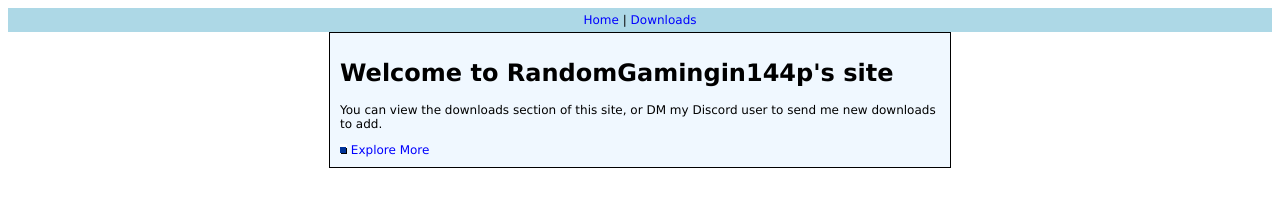
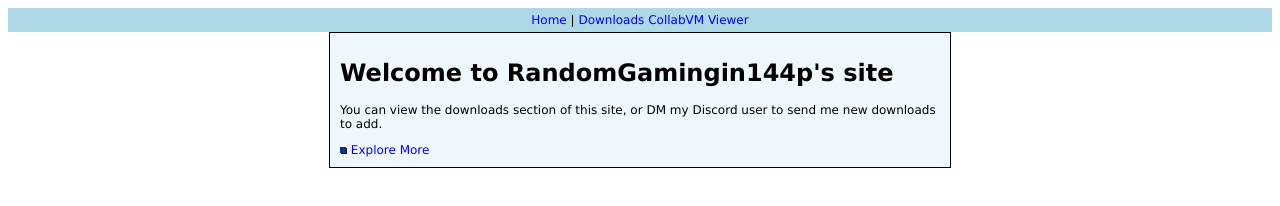
Before and after one commit to RandomGamingIn144p/randomgamingin144p.github.io, a plain HTML site: page index.html in a window 1280 px wide. Drawn offline with Linux system fonts and the light colour scheme.

Commit message:
add collabvm viewer

```diff
--- a/index.html
+++ b/index.html
@@ -35,6 +35,7 @@
     <div class="toolbar">
         <a href="/">Home</a> |
         <a href="/downloads">Downloads</a>
+        <a href="/collab-vm-viewer">CollabVM Viewer</a>
     </div>
     <div class="content">
         <h1>Welcome to RandomGamingin144p's site</h1>
```
